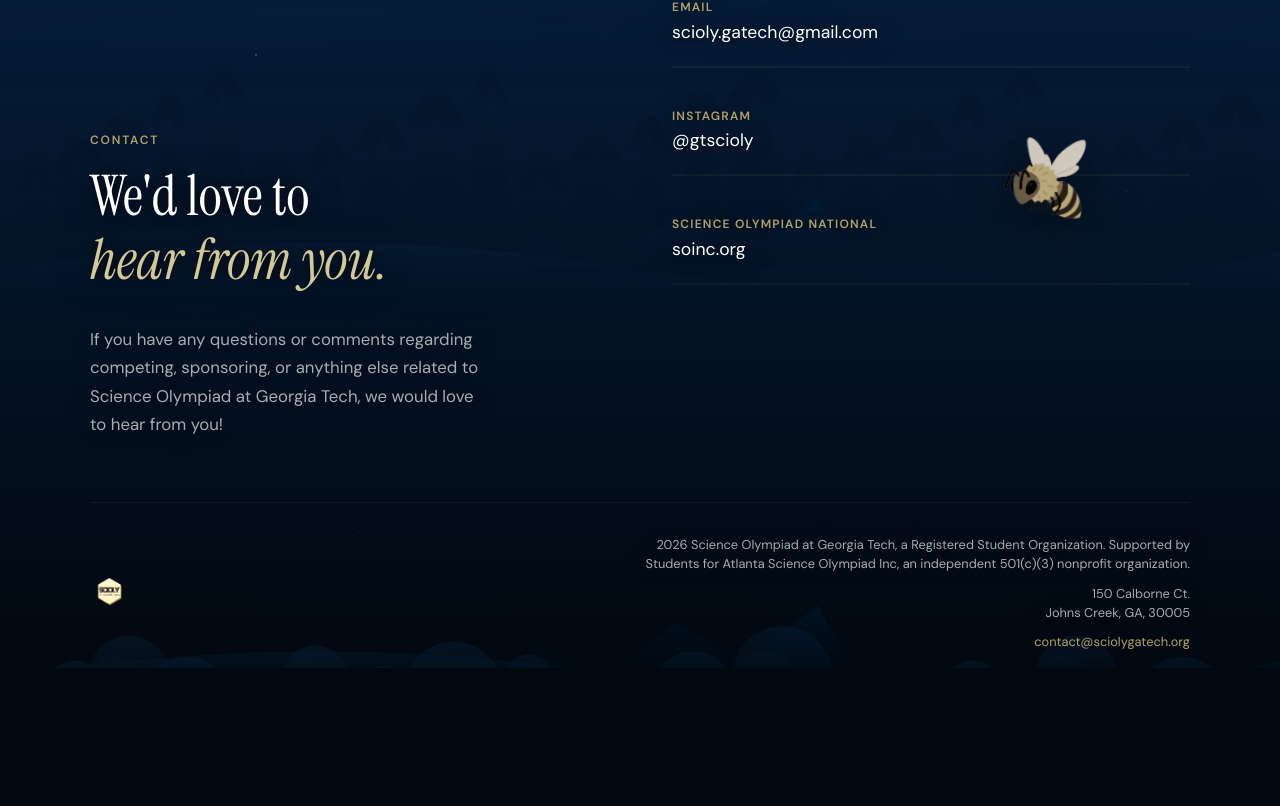
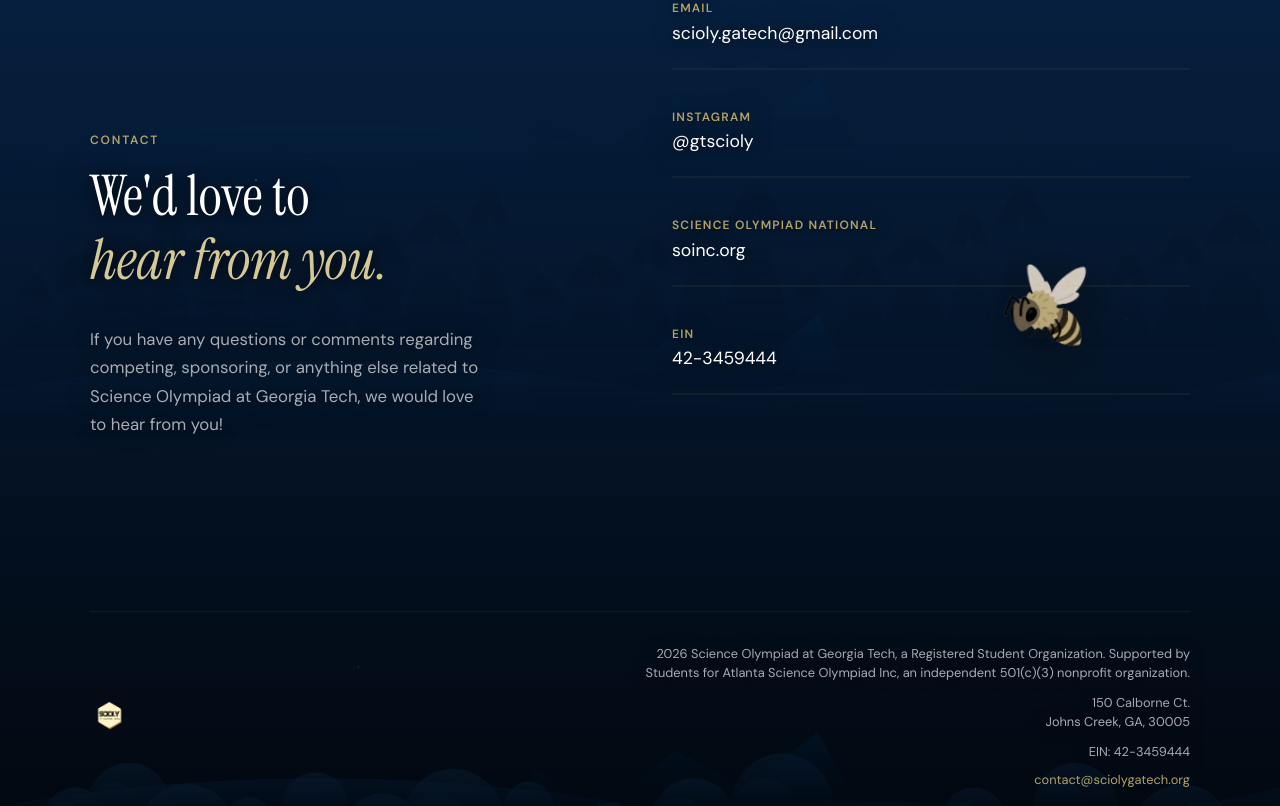
Before and after one commit to anvita-kallam/sciolygt, a React (Vite) app: page / in a window 1280 px wide. Shown: the part 7161-7967 px from the top of the page. Before the commit the page ends 7829 px from the top, so only its background shows below. Built offline with nearby package versions, Linux system fonts and the light colour scheme.

Commit message:
Add EIN to contact section and footer.

```diff
--- a/src/components/Contact/Contact.css
+++ b/src/components/Contact/Contact.css
@@ -42,6 +42,11 @@
 
 .contact-link:hover {
   transform: translateX(4px);
+}
+
+.contact-link-static:hover {
+  transform: none;
+  cursor: default;
 }
 
 .link-label {
@@ -105,7 +110,8 @@
 }
 
 .footer-copy,
-.footer-address {
+.footer-address,
+.footer-ein {
   margin: 0;
   font-size: 0.8rem;
   line-height: 1.5;
@@ -146,6 +152,7 @@
 
   .footer-copy,
   .footer-address,
+  .footer-ein,
   .footer-email {
     text-align: center;
   }
--- a/src/components/Contact/Contact.tsx
+++ b/src/components/Contact/Contact.tsx
@@ -32,6 +32,10 @@
             <span className="link-label">Science Olympiad National</span>
             <span className="link-value">soinc.org</span>
           </a>
+          <div className="contact-link contact-link-static">
+            <span className="link-label">EIN</span>
+            <span className="link-value">42-3459444</span>
+          </div>
         </ContentParallax>
       </div>
       <ContentParallax speed={3}>
@@ -50,6 +54,7 @@
               <br />
               Johns Creek, GA, 30005
             </p>
+            <p className="footer-ein">EIN: 42-3459444</p>
             <a href="mailto:contact@sciolygatech.org" className="footer-email">
               contact@sciolygatech.org
             </a>
```
